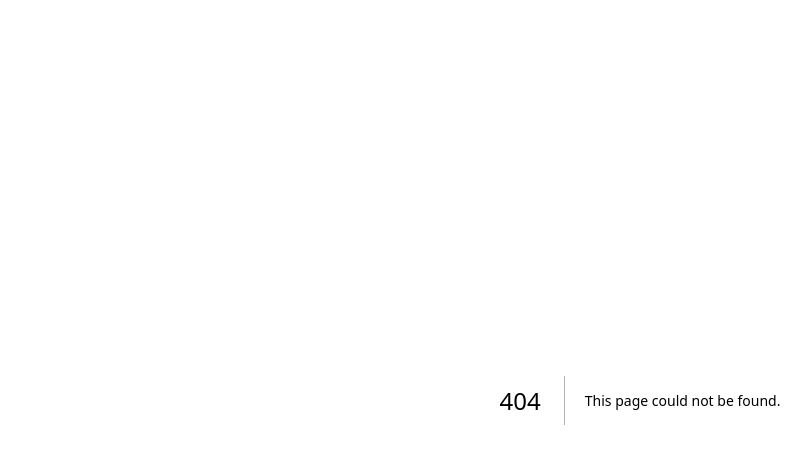
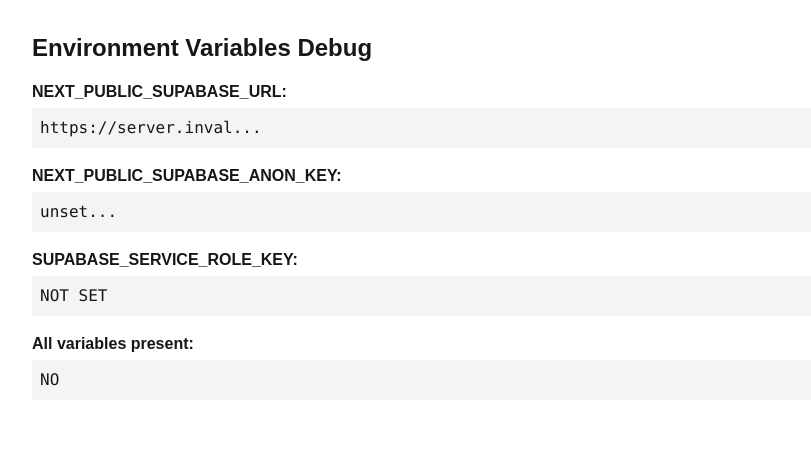
Before and after one commit to forssto/leevi-wrapped, a Next.js app: page /debug in a window 1280 px wide. Before the commit this address had no page. Shown: the top 464 px of the page, without its empty margins (0-811 px from the left). Built offline with nearby package versions, Linux system fonts and the light colour scheme; no server answers.

Commit message:
Add debug pages to check environment variables

```diff
--- /dev/null
+++ b/src/app/api/env-check/route.ts
@@ -0,0 +1,19 @@
+import { NextRequest } from 'next/server'
+
+export async function GET(request: NextRequest) {
+  const supabaseUrl = process.env.NEXT_PUBLIC_SUPABASE_URL
+  const supabaseAnonKey = process.env.NEXT_PUBLIC_SUPABASE_ANON_KEY
+  const serviceKey = process.env.SUPABASE_SERVICE_ROLE_KEY
+
+  return Response.json({
+    hasUrl: !!supabaseUrl,
+    hasAnonKey: !!supabaseAnonKey,
+    hasServiceKey: !!serviceKey,
+    urlPreview: supabaseUrl ? `${supabaseUrl.substring(0, 20)}...` : null,
+    anonKeyPreview: supabaseAnonKey ? `${supabaseAnonKey.substring(0, 20)}...` : null,
+    serviceKeyPreview: serviceKey ? `${serviceKey.substring(0, 20)}...` : null,
+    allPresent: !!(supabaseUrl && supabaseAnonKey && serviceKey),
+    nodeEnv: process.env.NODE_ENV,
+    vercelEnv: process.env.VERCEL_ENV,
+  })
+}
--- /dev/null
+++ b/src/app/debug/page.tsx
@@ -0,0 +1,43 @@
+'use client'
+
+export default function DebugPage() {
+  const supabaseUrl = process.env.NEXT_PUBLIC_SUPABASE_URL
+  const supabaseAnonKey = process.env.NEXT_PUBLIC_SUPABASE_ANON_KEY
+  const serviceKey = process.env.SUPABASE_SERVICE_ROLE_KEY
+
+  return (
+    <div className="p-8">
+      <h1 className="text-2xl font-bold mb-4">Environment Variables Debug</h1>
+      <div className="space-y-4">
+        <div>
+          <strong>NEXT_PUBLIC_SUPABASE_URL:</strong>
+          <br />
+          <code className="bg-gray-100 p-2 block mt-1">
+            {supabaseUrl ? `${supabaseUrl.substring(0, 20)}...` : 'NOT SET'}
+          </code>
+        </div>
+        <div>
+          <strong>NEXT_PUBLIC_SUPABASE_ANON_KEY:</strong>
+          <br />
+          <code className="bg-gray-100 p-2 block mt-1">
+            {supabaseAnonKey ? `${supabaseAnonKey.substring(0, 20)}...` : 'NOT SET'}
+          </code>
+        </div>
+        <div>
+          <strong>SUPABASE_SERVICE_ROLE_KEY:</strong>
+          <br />
+          <code className="bg-gray-100 p-2 block mt-1">
+            {serviceKey ? `${serviceKey.substring(0, 20)}...` : 'NOT SET'}
+          </code>
+        </div>
+        <div>
+          <strong>All variables present:</strong>
+          <br />
+          <code className="bg-gray-100 p-2 block mt-1">
+            {supabaseUrl && supabaseAnonKey && serviceKey ? 'YES' : 'NO'}
+          </code>
+        </div>
+      </div>
+    </div>
+  )
+}
```
